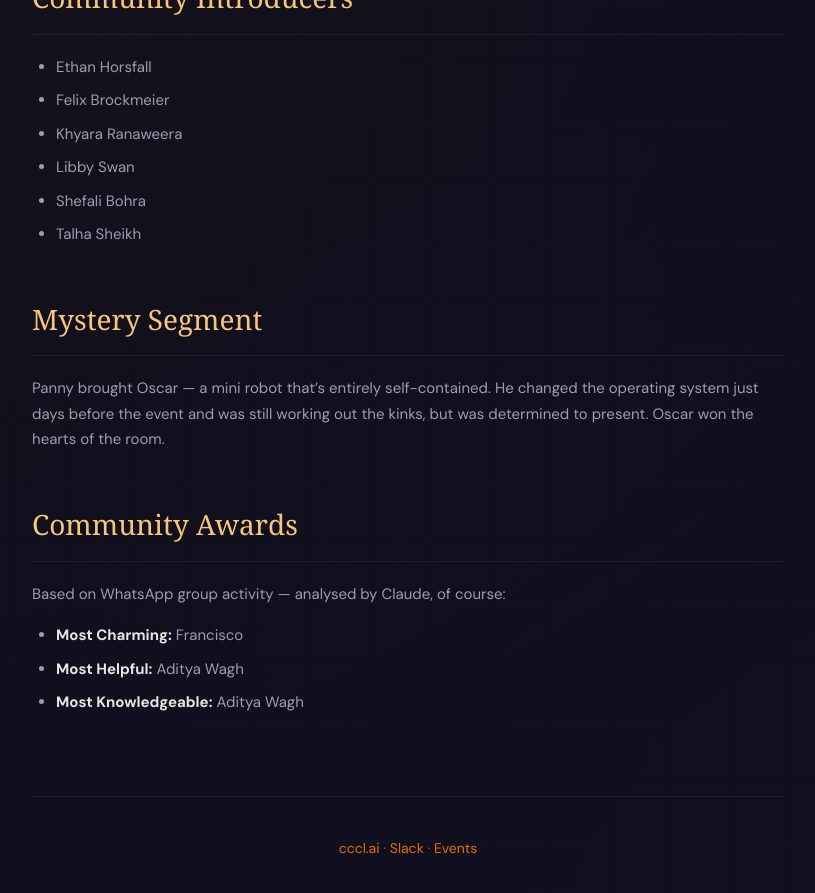
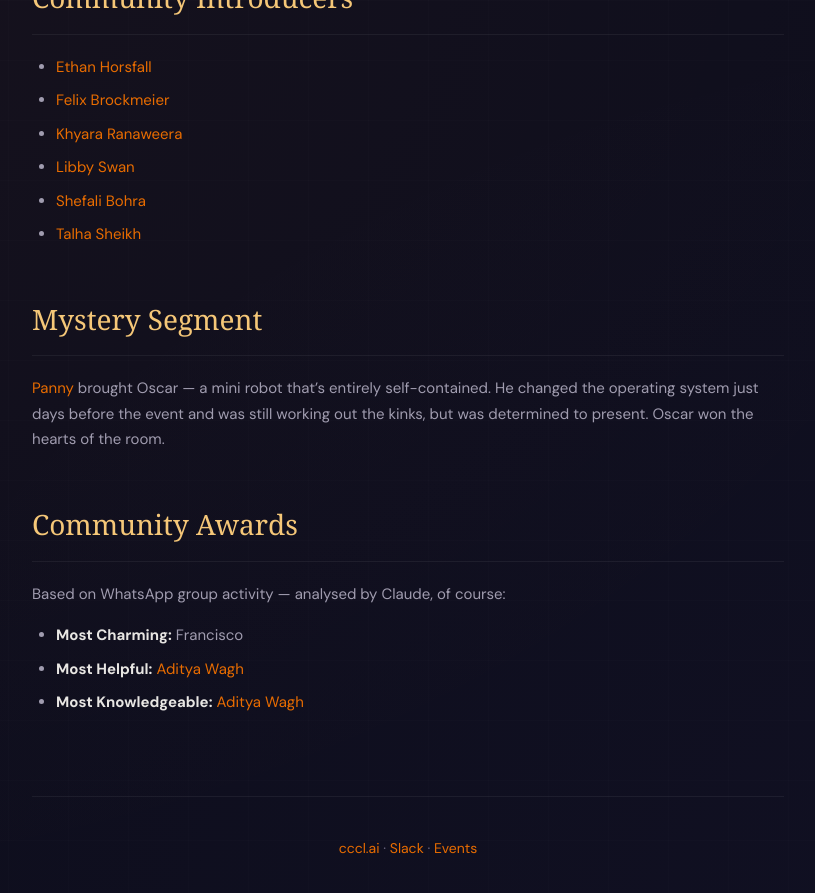
Before and after one commit to cccl-ai/meetups-live, a Jekyll site: the page built from cccl-4-agenda.md, in a window 1280 px wide and 900 px high, scrolled down 1814 px. Shown: the top 893 px of the window, without its empty margins (232-1047 px from the left). Built offline with Jekyll 4.4.1, drawn with Linux system fonts in a browser that asks for light colours; some web fonts are replaced; part of the change alters nothing that is shown.

```diff
--- a/cccl-4-agenda.md
+++ b/cccl-4-agenda.md
@@ -37,38 +37,38 @@ Each speaker introduced by a community member. All talks ~10 min.
 
 ## Talks
 
-- **Avdhesh Singh Chouhan** — Auto coding agent platform
-- **Ben Butterworth** — Privacy-first dictation app
-- **Connor Adams** — Remote Claude sessions from mobile
-- **Efan Mutembo** — Transforming business with Claude Code
-- **Sandi Samantaray** — Open source Claude Code plugins
-- **Shashwat Verma** — Building Swiftly with Claude Code
+- **[Avdhesh Singh Chouhan](https://linkedin.com/in/avdheshchouhan)** — Auto coding agent platform
+- **[Ben Butterworth](https://linkedin.com/in/bbutterworth)** — Privacy-first dictation app
+- **[Connor Adams](https://linkedin.com/in/connoradams)** — Remote Claude sessions from mobile
+- **[Efan Mutembo](https://linkedin.com/in/efan-mutembo)** — Transforming business with Claude Code
+- **[Sandi Samantaray](https://linkedin.com/in/sandipanee)** — Open source Claude Code plugins
+- **[Shashwat Verma](https://linkedin.com/in/shash-aaai)** — Building Swiftly with Claude Code
 
 ## Lightning Intros
 
-- Diana Deng
-- Edwin Trebels
-- Francesco Redente
-- Ibrahim Malik
-- Kir Zharov
+- [Diana Deng](https://linkedin.com/in/deng-diana)
+- [Edwin Trebels](https://linkedin.com/in/etrebels)
+- [Francesco Redente](https://linkedin.com/in/francescoredente)
+- [Ibrahim Malik](https://linkedin.com/in/theibrahimmalik)
+- [Kir Zharov](https://linkedin.com/in/kirzharov)
 
 ## Community Introducers
 
-- Ethan Horsfall
-- Felix Brockmeier
-- Khyara Ranaweera
-- Libby Swan
-- Shefali Bohra
-- Talha Sheikh
+- [Ethan Horsfall](https://linkedin.com/in/ethan-horsfall-6841a6185)
+- [Felix Brockmeier](https://linkedin.com/in/felix-brockmeier)
+- [Khyara Ranaweera](https://linkedin.com/in/ckhyara)
+- [Libby Swan](https://linkedin.com/in/libby-swan-axioned-enabling-digital-endeavours)
+- [Shefali Bohra](https://linkedin.com/in/shef)
+- [Talha Sheikh](https://linkedin.com/in/talha-sheikh-007)
 
 ## Mystery Segment
 
-Panny brought Oscar — a mini robot that's entirely self-contained. He changed the operating system just days before the event and was still working out the kinks, but was determined to present. Oscar won the hearts of the room.
+[Panny](https://linkedin.com/in/panny-malialis-4526442b4) brought Oscar — a mini robot that's entirely self-contained. He changed the operating system just days before the event and was still working out the kinks, but was determined to present. Oscar won the hearts of the room.
 
 ## Community Awards
 
 Based on WhatsApp group activity — analysed by Claude, of course:
 
 - **Most Charming:** Francisco
-- **Most Helpful:** Aditya Wagh
-- **Most Knowledgeable:** Aditya Wagh
+- **Most Helpful:** [Aditya Wagh](https://linkedin.com/in/adityamwagh)
+- **Most Knowledgeable:** [Aditya Wagh](https://linkedin.com/in/adityamwagh)
```
